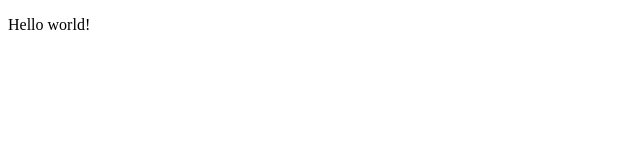
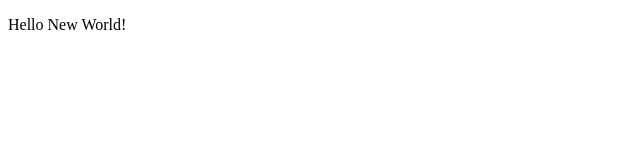
Before and after one commit to o-ptashynskyi/JS_course_project, a plain HTML site: page index.html in a window 1280 px wide. Shown: the full height of the page, 0-640 px from the left. Drawn offline with Linux system fonts and the light colour scheme.

Commit message:
Second commit

```diff
--- a/index.html
+++ b/index.html
@@ -8,7 +8,7 @@
 </head>
 <body>
 
-    <p onclick="">Hello world!</p>
+    <p onclick="">Hello New World!</p>
 
     <script src="js/script.js"></script>
 
```
